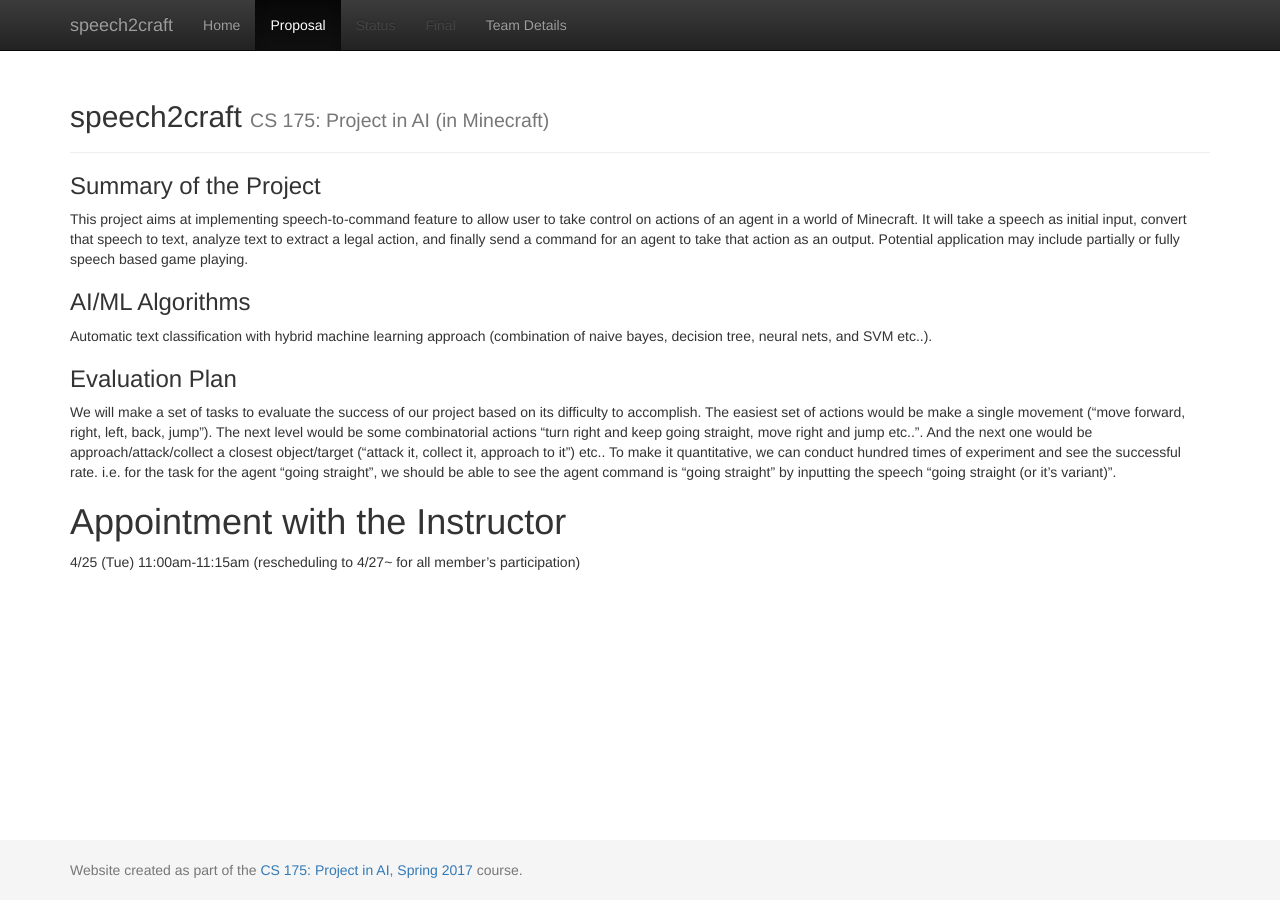
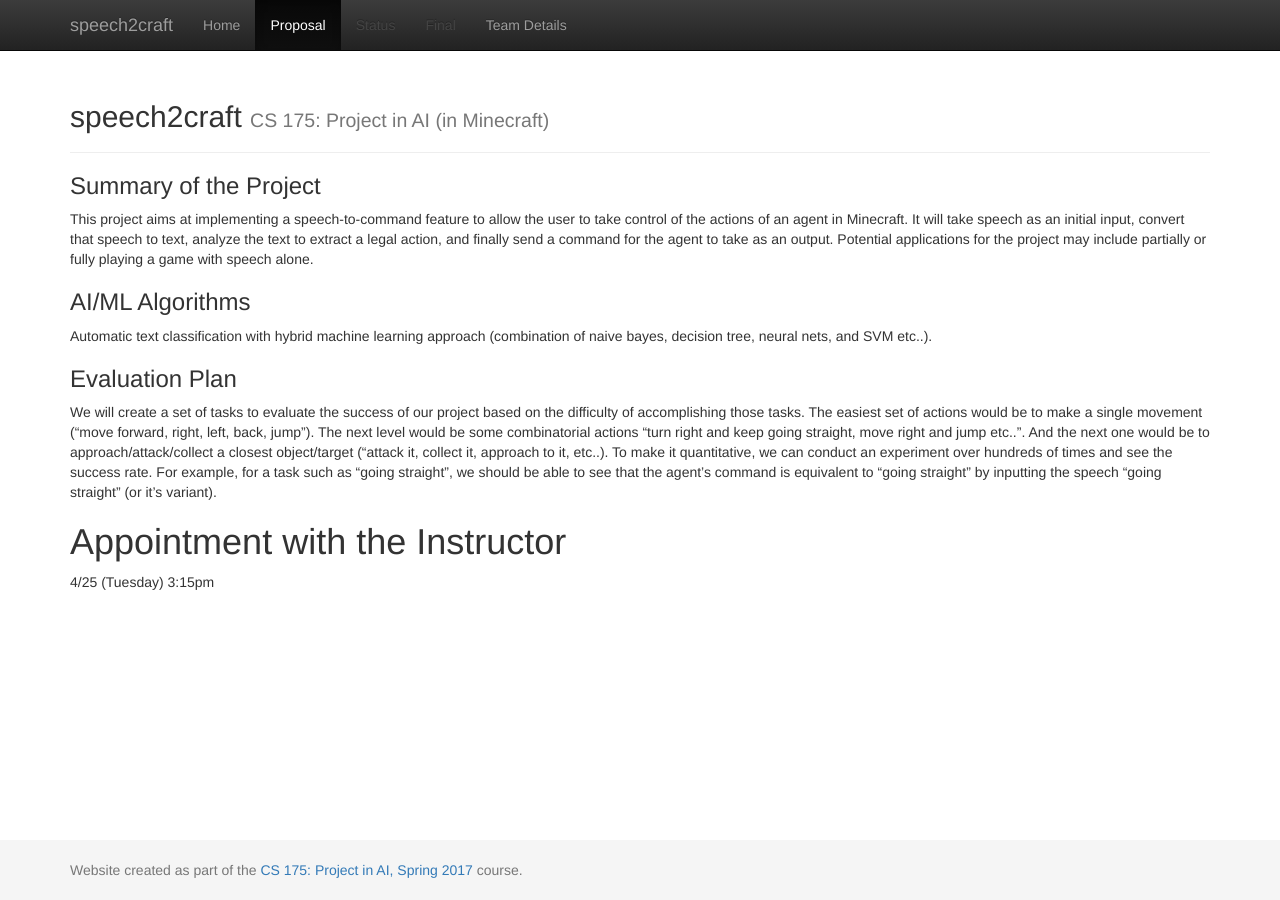
Before and after one commit to HiroIshikawa/speech2craft, a Jekyll site: the page built from docs/proposal.md, in a window 1280 px wide. Built offline with Jekyll 4.4.1, drawn with Linux system fonts in a browser that asks for light colours.

Commit message:
Some Proposal edits/changed appointment time

```diff
--- a/docs/proposal.md
+++ b/docs/proposal.md
@@ -5,7 +5,7 @@ title: Proposal
 
 ### Summary of the Project
 
-This project aims at implementing speech-to-command feature to allow user to take control on actions of an agent in a world of Minecraft. It will take a speech as initial input, convert that speech to text, analyze text to extract a legal action, and finally send a command for an agent to take that action as an output. Potential application may include partially or fully speech based game playing.
+This project aims at implementing a speech-to-command feature to allow the user to take control of the actions of an agent in Minecraft. It will take speech as an initial input, convert that speech to text, analyze the text to extract a legal action, and finally send a command for the agent to take as an output. Potential applications for the project may include partially or fully playing a game with speech alone.
 
 ### AI/ML Algorithms
 
@@ -13,9 +13,8 @@ Automatic text classification with hybrid machine learning approach (combination
 
 ### Evaluation Plan
 
-We will make a set of tasks to evaluate the success of our project based on its difficulty to accomplish. The easiest set of actions would be make a single movement (“move forward, right, left, back, jump”). The next level would be some combinatorial actions “turn right and keep going straight, move right and jump etc..”. And the next one would be approach/attack/collect a closest object/target (“attack it, collect it, approach to it”) etc.. To make it quantitative, we can conduct hundred times of experiment and see the successful rate. i.e. for the task for the agent “going straight”, we should be able to see the agent command is “going straight” by inputting the speech “going straight (or it’s variant)”.
+We will create a set of tasks to evaluate the success of our project based on the difficulty of accomplishing those tasks. The easiest set of actions would be to make a single movement (“move forward, right, left, back, jump”). The next level would be some combinatorial actions “turn right and keep going straight, move right and jump etc..”. And the next one would be to approach/attack/collect a closest object/target (“attack it, collect it, approach to it, etc..). To make it quantitative, we can conduct an experiment over hundreds of times and see the success rate. For example, for a task such as “going straight”, we should be able to see that the agent's command is equivalent to “going straight” by inputting the speech “going straight" (or it’s variant).
 
 # Appointment with the Instructor
 
-4/25 (Tue) 11:00am-11:15am
-(rescheduling to 4/27~ for all member's participation)
+4/25 (Tuesday) 3:15pm
```
